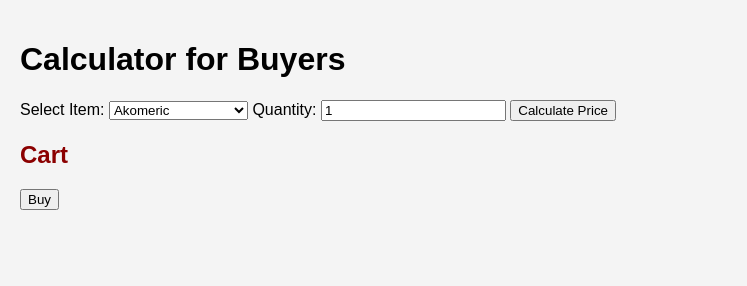
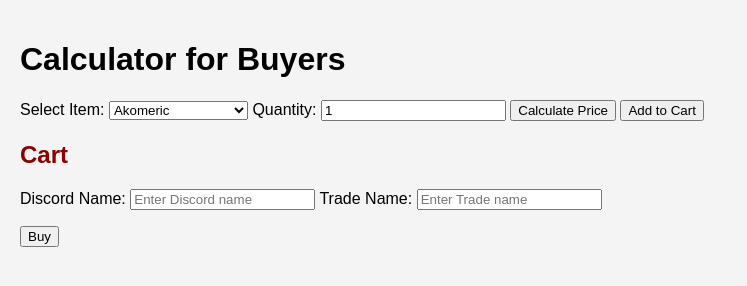
Before and after one commit to Osayuk1/AranGesus-Brotherhood-, a plain HTML site: page calculator_for_buyers.html in a window 1280 px wide. Shown: the whole page, without its empty margins (0-747 px from the left). Drawn offline with Linux system fonts and the light colour scheme.

Commit message:
Update calculator_for_buyers.html

```diff
--- a/calculator_for_buyers.html
+++ b/calculator_for_buyers.html
@@ -52,17 +52,25 @@
         <input type="number" id="quantityInput" min="1" value="1">
 
         <button id="calculatePriceBtn">Calculate Price</button>
+        <button id="addToCartBtn">Add to Cart</button>
 
         <div id="result"></div>
+    </div>
 
     <!-- Cart Section -->
     <div id="cart">
         <h2>Cart</h2>
+        <label for="discordName">Discord Name:</label>
+        <input type="text" id="discordName" placeholder="Enter Discord name">
+
+        <label for="tradeName">Trade Name:</label>
+        <input type="text" id="tradeName" placeholder="Enter Trade name">
+
         <ul id="cartItems"></ul>
         <p id="cartTotal"></p>
         <button id="buyBtn">Buy</button>
     </div>
-    </div>
+
     <script src="calculator_for_buyers.js"></script>
 </body>
 </html>
```
Lines whose indentation alone changed are shown as unchanged.
